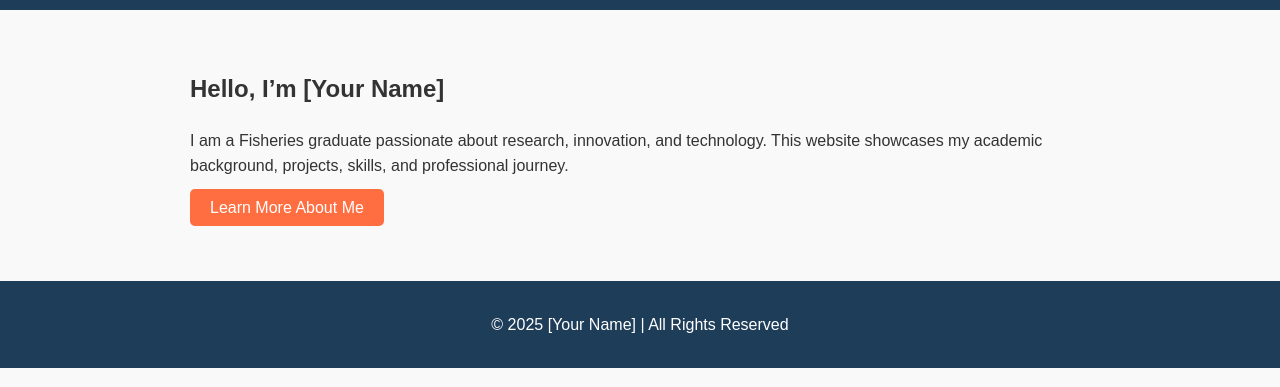
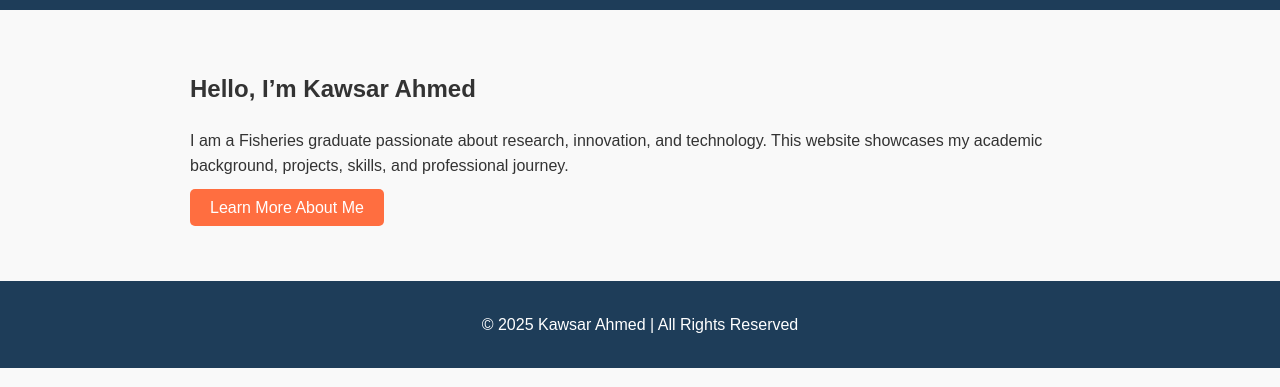
Before and after one commit to Obsevia/obsevia.github.io, a plain HTML site: page index.html in a window 1280 px wide. Shown: the part 150-537 px from the top of the page. Drawn offline with Linux system fonts and the light colour scheme.

Commit message:
index.html

```diff
--- a/index.html
+++ b/index.html
@@ -28,13 +28,13 @@
   </header>
 
   <section>
-    <h2>Hello, I’m [Your Name]</h2>
+    <h2>Hello, I’m Kawsar Ahmed </h2>
     <p>I am a Fisheries graduate passionate about research, innovation, and technology. This website showcases my academic background, projects, skills, and professional journey.</p>
     <a href="about.html" class="btn">Learn More About Me</a>
   </section>
 
   <footer>
-    <p>© 2025 [Your Name] | All Rights Reserved</p>
+    <p>© 2025 Kawsar Ahmed | All Rights Reserved</p>
   </footer>
 </body>
 </html>
```
